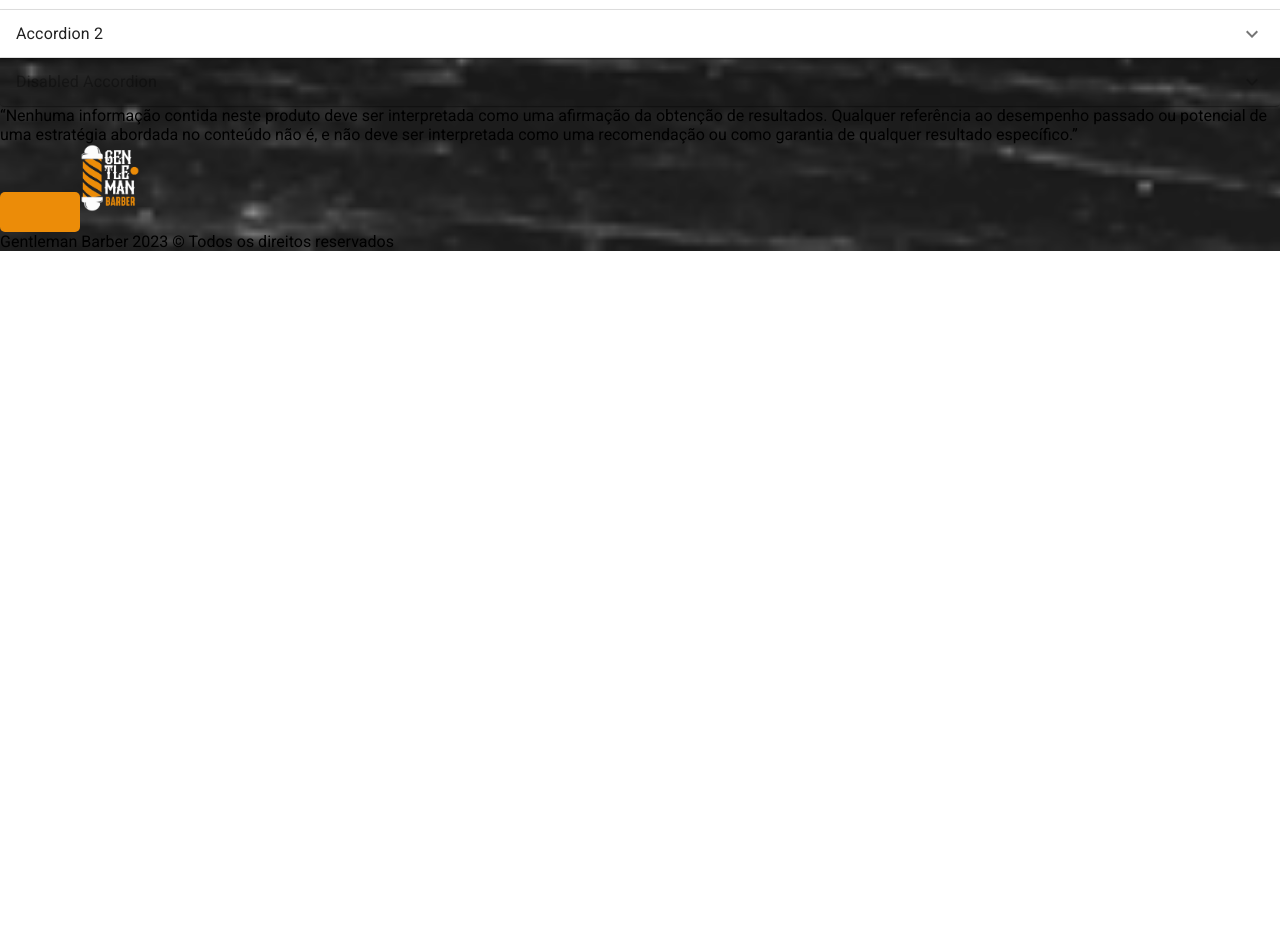
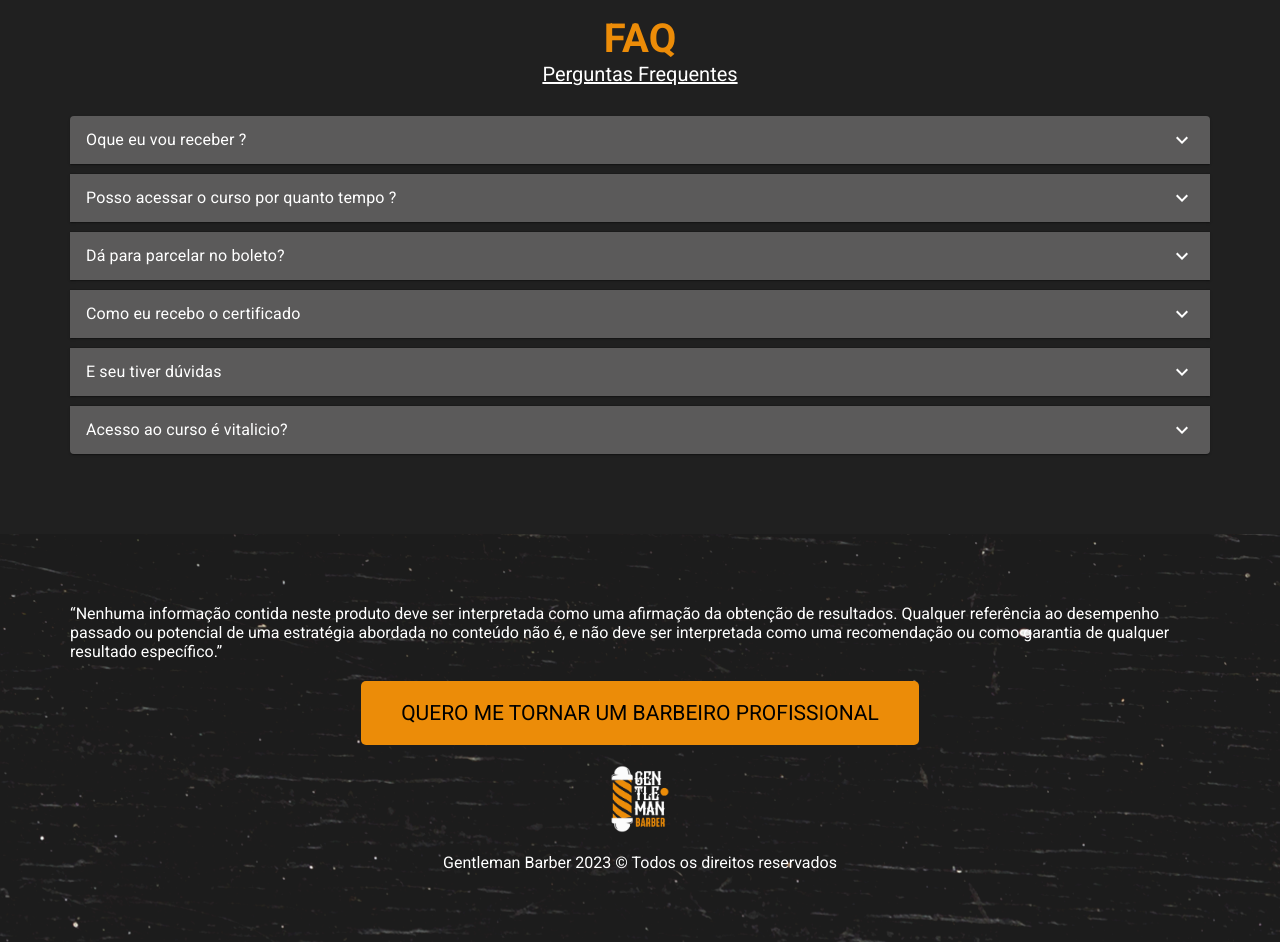
Before and after one commit to Wanndeko/Barbeiro-pro, a React (Vite) app: page / in a window 1280 px wide. Shown: the part 7240-8182 px from the top of the page. Before the commit the page ends 7491 px from the top, so only its background shows below. Built offline with nearby package versions, Linux system fonts and the light colour scheme.

Commit message:
finalização da estilização

```diff
--- a/src/Container/App.jsx
+++ b/src/Container/App.jsx
@@ -24,7 +24,8 @@ import {
   IframeContainer,
   PayMet,
   ResultContainer,
-  CertifyContainer
+  CertifyContainer,
+  FooterArea
 } from './style'
 
 function App() {
@@ -133,16 +134,20 @@ function App() {
           <FaqArea />
         </section>
         <footer>
-          <p>
-            “Nenhuma informação contida neste produto deve ser interpretada como
-            uma afirmação da obtenção de resultados. Qualquer referência ao
-            desempenho passado ou potencial de uma estratégia abordada no
-            conteúdo não é, e não deve ser interpretada como uma recomendação ou
-            como garantia de qualquer resultado específico.”
-          </p>
-          <ButtonOrange />
-          <Logo src={LogoBarb} alt="logo-marca" />
-          <p>Gentleman Barber 2023 © Todos os direitos reservados</p>
+          <FooterArea>
+            <p>
+              “Nenhuma informação contida neste produto deve ser interpretada
+              como uma afirmação da obtenção de resultados. Qualquer referência
+              ao desempenho passado ou potencial de uma estratégia abordada no
+              conteúdo não é, e não deve ser interpretada como uma recomendação
+              ou como garantia de qualquer resultado específico.”
+            </p>
+            <ButtonOrange>
+              Quero me tornar um Barbeiro Profissional
+            </ButtonOrange>
+            <Logo src={LogoBarb} alt="logo-marca" />
+            <p>Gentleman Barber 2023 © Todos os direitos reservados</p>
+          </FooterArea>
         </footer>
       </Background>
     </>
--- a/src/Container/style.js
+++ b/src/Container/style.js
@@ -147,3 +147,12 @@ export const CertifyContainer = styled.div`
     width: 60%;
   }
 `
+export const FooterArea = styled.div`
+  background-image: url(${GyBg});
+  display: flex;
+  flex-direction: column;
+  align-items: center;
+  gap: 20px;
+  padding: 70px;
+  color: #fff;
+`
--- a/src/components/Button/style.js
+++ b/src/components/Button/style.js
@@ -9,8 +9,8 @@ export const ButtonOr = styled.button`
   text-transform: uppercase;
   cursor: pointer;
   &:hover {
-    transform: scale(1.5, 1.5);
-    transition: all ease 0.3s;
+    transform: scale3d(1.3, 1.3, 1);
+    transition: ease 0.3s;
     opacity: 0.8;
   }
 `
--- a/src/components/FaqArea/Faq.jsx
+++ b/src/components/FaqArea/Faq.jsx
@@ -4,19 +4,42 @@ import AccordionDetails from '@mui/material/AccordionDetails'
 import AccordionSummary from '@mui/material/AccordionSummary'
 import Typography from '@mui/material/Typography'
 
+import { AccordionArea, FaqContainer, FaqTitle } from './style'
+
 function FaqArea() {
   return (
-    <>
-      <h2>FAQ</h2>
-      <p>Perguntas Frequentes </p>
-      <div>
+    <FaqContainer>
+      <FaqTitle>
+        <h2>FAQ</h2>
+        <p>
+          <u>Perguntas Frequentes</u>{' '}
+        </p>
+      </FaqTitle>
+      <AccordionArea>
         <Accordion>
           <AccordionSummary
             expandIcon={<ExpandMoreIcon />}
             aria-controls="panel1a-content"
             id="panel1a-header"
           >
-            <Typography>Accordion 1</Typography>
+            <Typography>Oque eu vou receber ?</Typography>
+          </AccordionSummary>
+          <AccordionDetails>
+            <Typography>
+              Lorem ipsum dolor sit amet, consectetur adipiscing elit.
+              Suspendisse malesuada lacus ex, sit amet blandit leo lobortis
+              eget.
+            </Typography>
+          </AccordionDetails>
+        </Accordion>
+
+        <Accordion>
+          <AccordionSummary
+            expandIcon={<ExpandMoreIcon />}
+            aria-controls="panel1a-content"
+            id="panel1a-header"
+          >
+            <Typography>Posso acessar o curso por quanto tempo ?</Typography>
           </AccordionSummary>
           <AccordionDetails>
             <Typography>
@@ -29,10 +52,10 @@ function FaqArea() {
         <Accordion>
           <AccordionSummary
             expandIcon={<ExpandMoreIcon />}
-            aria-controls="panel2a-content"
-            id="panel2a-header"
+            aria-controls="panel1a-content"
+            id="panel1a-header"
           >
-            <Typography>Accordion 2</Typography>
+            <Typography>Dá para parcelar no boleto?</Typography>
           </AccordionSummary>
           <AccordionDetails>
             <Typography>
@@ -42,17 +65,56 @@ function FaqArea() {
             </Typography>
           </AccordionDetails>
         </Accordion>
-        <Accordion disabled>
+        <Accordion>
           <AccordionSummary
             expandIcon={<ExpandMoreIcon />}
-            aria-controls="panel3a-content"
-            id="panel3a-header"
+            aria-controls="panel1a-content"
+            id="panel1a-header"
           >
-            <Typography>Disabled Accordion</Typography>
+            <Typography>Como eu recebo o certificado</Typography>
           </AccordionSummary>
+          <AccordionDetails>
+            <Typography>
+              Lorem ipsum dolor sit amet, consectetur adipiscing elit.
+              Suspendisse malesuada lacus ex, sit amet blandit leo lobortis
+              eget.
+            </Typography>
+          </AccordionDetails>
         </Accordion>
-      </div>
-    </>
+        <Accordion>
+          <AccordionSummary
+            expandIcon={<ExpandMoreIcon />}
+            aria-controls="panel1a-content"
+            id="panel1a-header"
+          >
+            <Typography>E seu tiver dúvidas</Typography>
+          </AccordionSummary>
+          <AccordionDetails>
+            <Typography>
+              Lorem ipsum dolor sit amet, consectetur adipiscing elit.
+              Suspendisse malesuada lacus ex, sit amet blandit leo lobortis
+              eget.
+            </Typography>
+          </AccordionDetails>
+        </Accordion>
+        <Accordion>
+          <AccordionSummary
+            expandIcon={<ExpandMoreIcon />}
+            aria-controls="panel1a-content"
+            id="panel1a-header"
+          >
+            <Typography>Acesso ao curso é vitalicio?</Typography>
+          </AccordionSummary>
+          <AccordionDetails>
+            <Typography>
+              Lorem ipsum dolor sit amet, consectetur adipiscing elit.
+              Suspendisse malesuada lacus ex, sit amet blandit leo lobortis
+              eget.
+            </Typography>
+          </AccordionDetails>
+        </Accordion>
+      </AccordionArea>
+    </FaqContainer>
   )
 }
 
--- a/src/components/FaqArea/style.js
+++ b/src/components/FaqArea/style.js
@@ -0,0 +1,32 @@
+import styled from 'styled-components'
+
+export const FaqContainer = styled.div`
+  background-color: #202020;
+  padding: 70px;
+  text-align: center;
+`
+
+export const FaqTitle = styled.div`
+  padding: 30px;
+
+  h2 {
+    color: #ec8c08;
+    font-size: 40px;
+  }
+  color: #fff;
+  font-size: 20px;
+`
+
+export const AccordionArea = styled.div`
+  .MuiPaper-root {
+    color: #fff;
+    background-color: #5b5a5a;
+    margin-bottom: 10px;
+  }
+  .MuiAccordionDetails-root {
+    border-top: 2px solid #737272;
+  }
+  .MuiSvgIcon-root {
+    color: #fff;
+  }
+`
```
